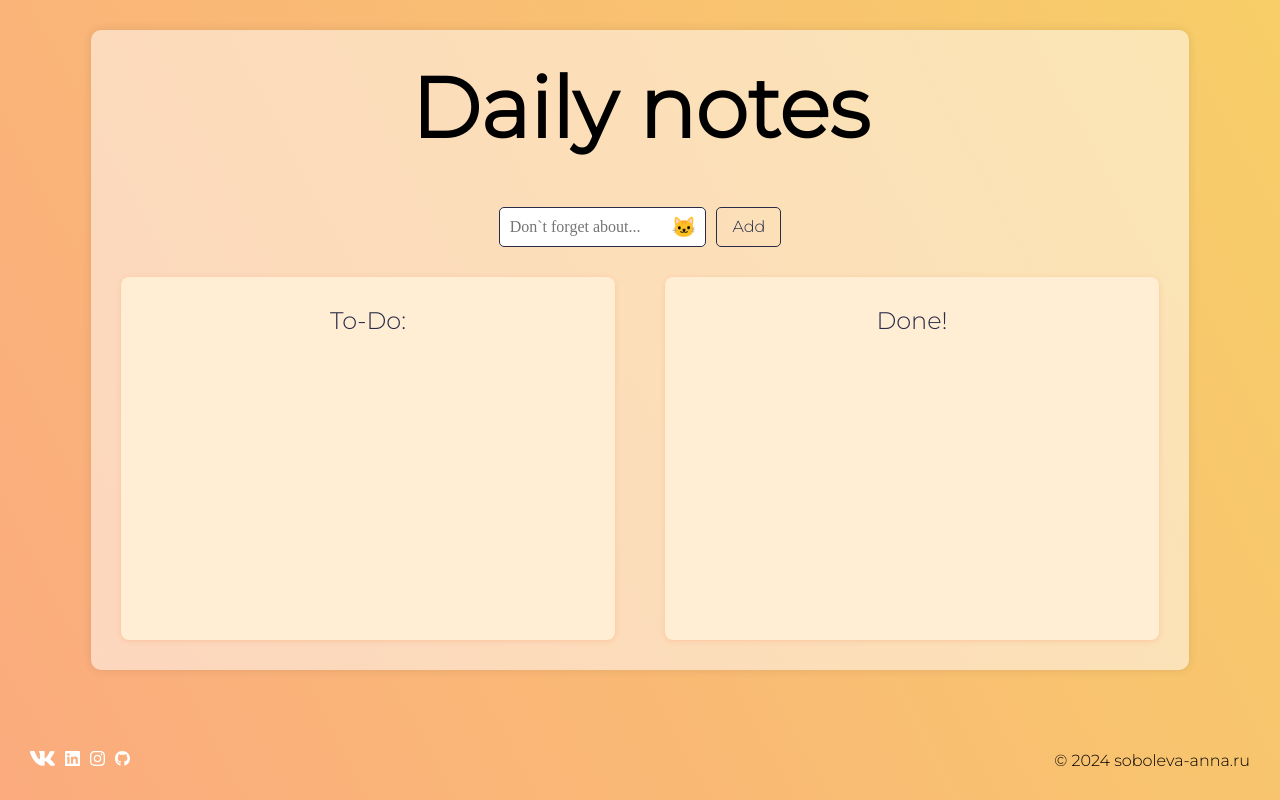
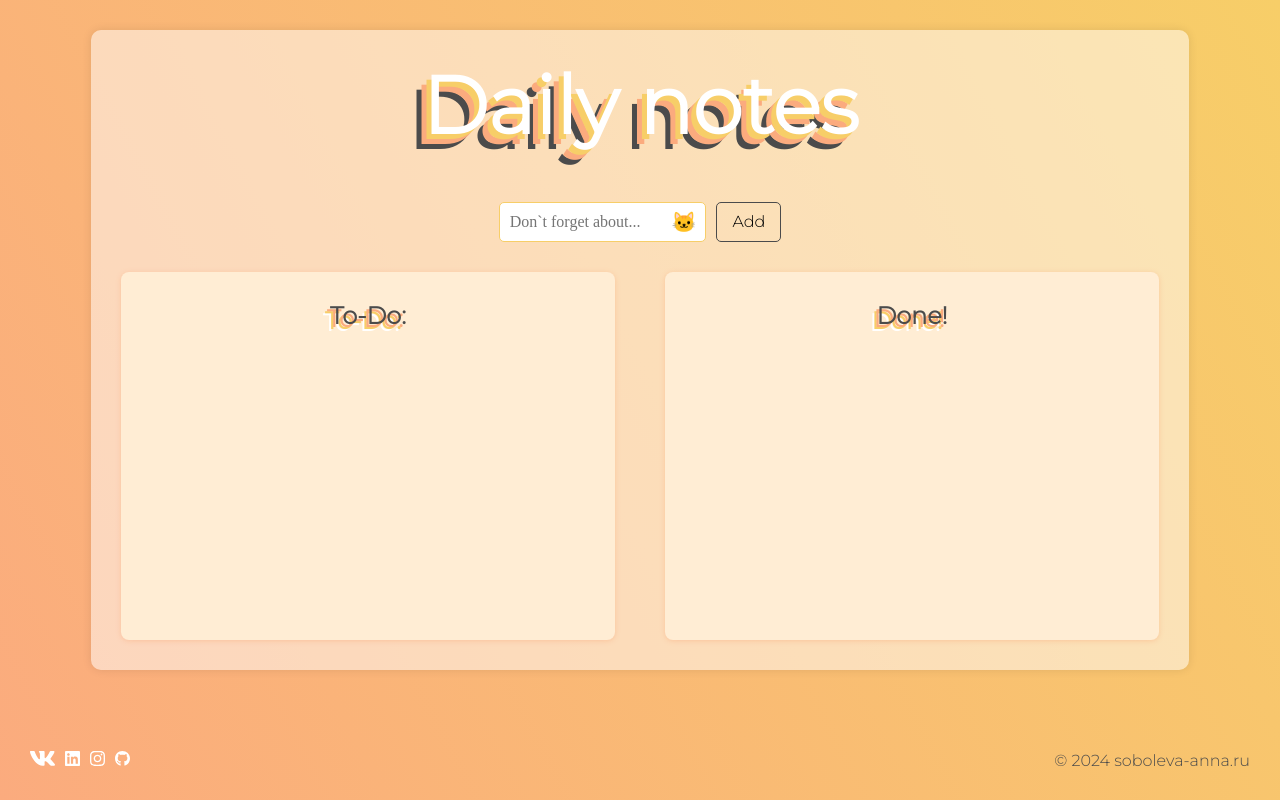
Before and after one commit to AnnaHelvetii/todo-app_react-ts, a React (Create React App) app: page / in a window 1280 px wide. Built offline with nearby package versions, Linux system fonts and the light colour scheme; a web font is replaced by a local one.

Commit message:
Commit_11. DnD & localStorage Fix

```diff
--- a/src/App.css
+++ b/src/App.css
@@ -2,8 +2,10 @@
 @import url('https://fonts.googleapis.com/css2?family=Montserrat:wght@300&display=swap');
 
 :root {
-	--violet-blue: #2a2b48;
 	--light-peach: #ffedd4;
+	--main-peach: #FBAB7E;
+	--dark-grey: #4b4b4b;
+	--sand-yellow: #F7CE68;
 }
 
 *,
@@ -13,27 +15,25 @@
 }
 
 .App {
-	background-color: #FBAB7E;
+    min-height: 100vh;
+	margin: 0;
+    padding: 30px;
+	background-color: var(--main-peach);
 	background-image: linear-gradient(62deg, #FBAB7E 0%, #F7CE68 100%);
-    margin: 0;
-    padding: 30px;
-    min-height: 100vh;
 	display: flex;
 	flex-flow: column nowrap;
 	justify-content: space-between;
 	gap: 50px;
 	font-family: "Montserrat", sans-serif;
-	font-optical-sizing: auto;
-	font-weight: 200;
+	font-size: 16px;
 }
 
 .container {
+	min-height: 80vh;
+	width: 100%;
+	max-width: 90%;
 	margin: 0 auto;
 	padding: 30px;
-	width: 100%;
-	max-width: 90%;
-	min-height: 80vh;
-	height: auto;
 	display: flex;
 	flex-flow: column nowrap;
 	justify-content: flex-start;
@@ -46,8 +46,10 @@
 
 .main-title {
 	text-align: center;
-	font-size: 84px;
+	font-size: 5rem;
 	margin-bottom: 20px;
+	color: #FFFFFF;
+	text-shadow: -5px 5px 0px #F7CE68, -10px 10px 0px var(--main-peach), -15px 15px 0px var(--dark-grey);
 }
 
 /* To-do add form */
@@ -60,8 +62,8 @@
 }
 
 .input-wrapper {
+	width: 70%;
 	display: inline-block;
-	width: 70%;
 	position: relative;
 }
 
@@ -76,10 +78,9 @@
 }
 
 .add-todo-form__input {
-    padding-left: 40px;
+    width: 100%;
 	padding: 10px;
-    width: 100%;
-	border: 0.5px solid var(--violet-blue);
+	border: 0.5px solid var(--sand-yellow);
     border-radius: 5px;
 	font-family: "Zen Maru Gothic", serif;
 	box-sizing: border-box;
@@ -94,16 +95,16 @@
 .add-todo-form__button {
     padding: 10px 15px;
     background-color: transparent;
-    border: 0.5px solid var(--violet-blue);
+    border: 0.5px solid var(--dark-grey);
+    border-radius: 5px;
     color: var(--violet-blue);
     cursor: pointer;
-    border-radius: 5px;
     transition: background-color 0.8s ease, color 0.5s ease, border 0.5s linear;
 }
 
 .add-todo-form__button:hover {
-	background-color: #fbac7ed3;
-	border: 0.5px solid #fbac7ed3;
+	background-color: var(--main-peach);
+	border: 0.5px solid var(--main-peach);
 	color: var(--light-peach);
 }
 
@@ -136,10 +137,9 @@
 
 .todo-list__title {
     text-align: center;
-    color: var(--violet-blue);
+    color: var(--dark-grey);
 	font-family: "Montserrat", sans-serif;
-	font-optical-sizing: auto;
-	font-weight: 200;
+	text-shadow: -3px 3px 0px var(--main-peach), -5px 5px 0px var(--sand-yellow), -7px 7px 0px white;
 }
 
 /* Styles for todo-items */
@@ -159,17 +159,17 @@
 
 .todo-list__item:hover {
 	background-color: var(--light-peach);
-	border-color: #fbac7ed3;
-	box-shadow: 2px 2px 10px #fbac7ebe;
+	border-color: var(--main-peach);
+	box-shadow: 2px 2px 10px var(--main-peach);
 }
 
 .todo-list__input-checkbox {
+	height: 25px;
+	width: 25px;
+	margin-right: 10px;
 	appearance: none;
 	-webkit-appearance: none;
 	-moz-appearance: none;
-	width: 25px;
-	height: 25px;
-	margin-right: 10px;
 	flex-shrink: 0;
 	position: relative;
 	cursor: pointer;
@@ -206,9 +206,9 @@
 .todo-list__button-delete-todo {
     padding: 5px 10px;
 	margin-left: 10px;
-    color: #4b4b4b;
+    color: var(--dark-grey);
     background-color: transparent;
-    border: 0.5px solid var(--violet-blue);
+    border: 0.5px solid var(--dark-grey);
     border-radius: 5px;
 	flex-shrink: 0;
     cursor: pointer;
@@ -216,14 +216,14 @@
 }
 
 .todo-list__button-delete-todo:hover {
-    background-color: #fbac7ed3;
-	border: 0.5px solid #fbac7ed3;
+    background-color: var(--main-peach);
+	border: 0.5px solid var(--main-peach);
 	color: var(--light-peach);
 }
 
 .dragging {
 	background: var(--light-peach) !important;
-	box-shadow: 0 0 15px #F7CE68;
+	box-shadow: 0 0 15px var(--sand-yellow);
 }
 
 /* Footer */
@@ -231,6 +231,7 @@
 .footer {
 	margin: 0;
 	padding: 0;
+	color: var(--dark-grey);
 }
 
 .footer__wrapper {
@@ -255,5 +256,5 @@
 
 .footer__copyright a {
 	text-decoration: none;
-	color: #000;
+	color: var(--dark-grey);
 }
--- a/src/App.tsx
+++ b/src/App.tsx
@@ -1,9 +1,9 @@
 import React, { FC, useEffect, useState } from 'react';
 import { DragDropContext, Droppable } from 'react-beautiful-dnd';
+import './App.css';
 import Todo from './models/Todo';
 import ToDoList from './components/ToDoList';
 import ToDoAddForm from './components/ToDoAddForm';
-import './App.css';
 import Footer from './components/Footer';
 
 const App: FC = () => {
@@ -67,52 +67,81 @@ const App: FC = () => {
 	const handleOnDragEnd = (result: any) => {
 		const { destination, source } = result;
 		if (!destination || (
-			source.droppableId === destination.droppableId &&
-			source.index === destination.index)) {
-				return;
+				source.droppableId === destination.droppableId &&
+				source.index === destination.index
+				)
+			) {
+			return;
 			}
-
-		let sourceItems = source.droppableId === 'incomplete'
-			? Array.from(incompleteTodos)
-			: Array.from(completedTodos);
-		let destinationItems = destination.droppableId === 'incomplete'
-			? Array.from(incompleteTodos)
-			: Array.from(completedTodos);
-
-		const [movedTodo] = sourceItems.splice(source.index, 1);
-
-		if (source.droppableId !== destination.droppableId) {
+		if (source.droppableId === destination.droppableId) {
+			if (source.droppableId === 'incomplete') {
+				const newIncompleteTodos = [
+					...incompleteTodos.slice(0, source.index),
+					...incompleteTodos.slice(source.index + 1),
+				];
+				const movedTodo = incompleteTodos[source.index];
+				const updatedIncompleteTodos = [
+					...newIncompleteTodos.slice(0, destination.index),
+					movedTodo,
+					...newIncompleteTodos.slice(destination.index),
+				];
+				setIncompleteTodos(updatedIncompleteTodos);
+			} else if (source.droppableId === 'completed') {
+				const newCompletedTodos = [
+				...completedTodos.slice(0, source.index),
+				...completedTodos.slice(source.index + 1),
+				];
+				const movedTodo = completedTodos[source.index];
+				const updatedCompletedTodos = [
+					...newCompletedTodos.slice(0, destination.index),
+					movedTodo,
+					...newCompletedTodos.slice(destination.index),
+				];
+				setCompletedTodos(updatedCompletedTodos);
+			}
+		} else {
+			let sourceItems = source.droppableId === 'incomplete' ? incompleteTodos : completedTodos;
+			let destinationItems = destination.droppableId === 'incomplete' ? incompleteTodos : completedTodos;
+			const newSourceItems = [
+				...sourceItems.slice(0, source.index),
+				...sourceItems.slice(source.index + 1),
+			];
+			const movedTodo = sourceItems[source.index];
 			movedTodo.complete = destination.droppableId === 'completed';
+			const newDestinationItems = [
+				...destinationItems.slice(0, destination.index),
+				movedTodo,
+				...destinationItems.slice(destination.index),
+			];
+			if (source.droppableId === 'incomplete') {
+				setIncompleteTodos(newSourceItems);
+				setCompletedTodos(newDestinationItems);
+			} else {
+				setCompletedTodos(newSourceItems);
+				setIncompleteTodos(newDestinationItems);
+			}
 		}
-
-		destinationItems.splice(destination.index, 0, movedTodo);
-
-		if (source.droppableId === 'incomplete') {
-			setIncompleteTodos(sourceItems);
-		} else {
-			setCompletedTodos(sourceItems);
-		}
-
-		if (destination.droppableId === 'incomplete') {
-			setIncompleteTodos(destinationItems);
-		} else {
-			setCompletedTodos(destinationItems);
-		}
-
-		localStorage.setItem('incompleteTodos', JSON.stringify(sourceItems));
-		localStorage.setItem('completedTodos', JSON.stringify(destinationItems));
 	};
 
 	useEffect(() => {
-		const incompletedState: string | null = localStorage.getItem('incompleteTodos');
-		const completedState: string | null = localStorage.getItem('completedTodos');
+		const incompletedState = localStorage.getItem('incompleteTodos');
+		const completedState = localStorage.getItem('completedTodos');
 		if (incompletedState) {
-			setIncompleteTodos(JSON.parse(incompletedState))
+			setIncompleteTodos(JSON.parse(incompletedState));
 		}
 		if (completedState) {
-			setCompletedTodos(JSON.parse(completedState))
+			setCompletedTodos(JSON.parse(completedState));
 		}
 	}, []);
+
+	useEffect(() => {
+		if (incompleteTodos.length > 0) {
+		localStorage.setItem('incompleteTodos', JSON.stringify(incompleteTodos));
+	}
+		if (completedTodos.length > 0) {
+			localStorage.setItem('completedTodos', JSON.stringify(completedTodos));
+		}
+	}, [incompleteTodos, completedTodos]);
 
 	return (
 		<div className='App'>
--- a/src/components/Footer.tsx
+++ b/src/components/Footer.tsx
@@ -33,7 +33,7 @@ const Footer: FC = () => {
 				</ul>
 				<div className="footer__copyright">
 					<span>© 2024 </span>
-					<a href="https://soboleva-anna.ru/">soboleva-anna.ru</a>
+					<a href="https://soboleva-anna.ru/" target='_blank' rel="noreferrer">soboleva-anna.ru</a>
 				</div>
 			</div>
 		</footer>
```
Also changed, not shown: src/pics/night-sky.jpg (deleted).
